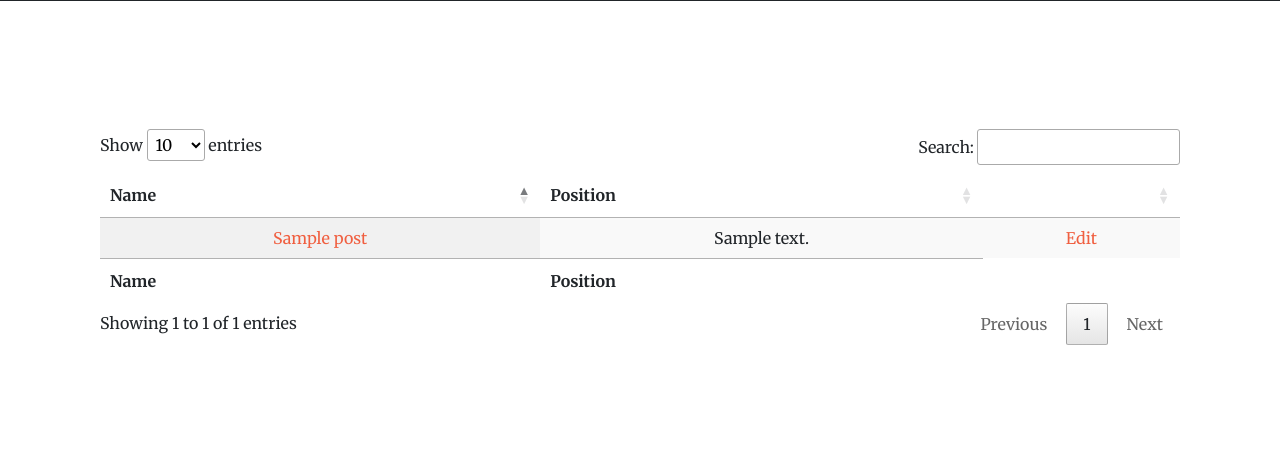
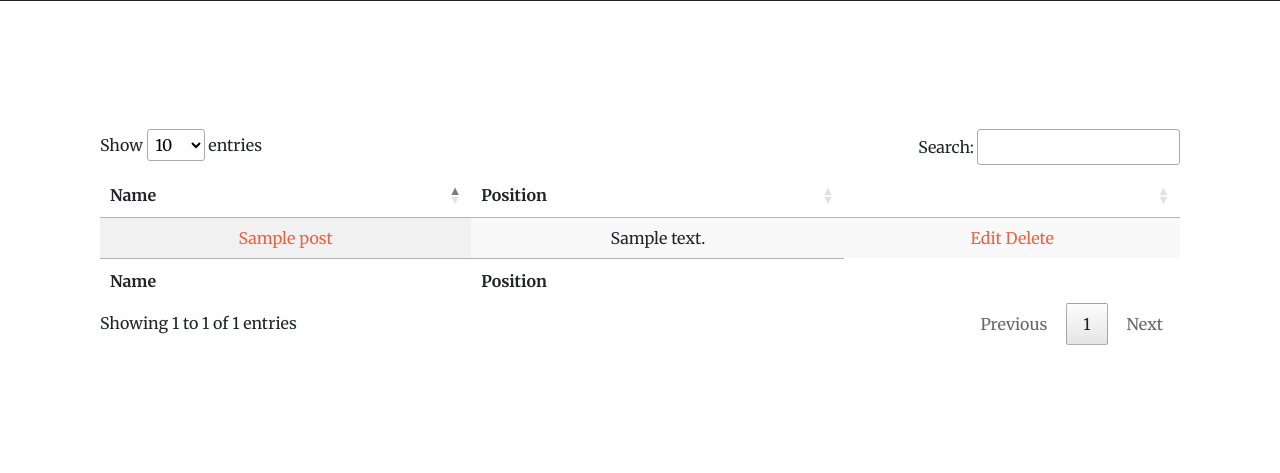
Before and after one commit to web-user/flask-blog, a Flask app: page / in a window 1280 px wide. Shown: the part 2242-2715 px from the top of the page. Run offline with Flask 2, Linux system fonts and the light colour scheme; a user stored in the database is signed in; tables that the repository leaves empty hold one stand-in row (values such as "Sample post"); some libraries are stand-ins or nearby versions.

Commit message:
fix post

```diff
--- a/blog/app/main/views.py
+++ b/blog/app/main/views.py
@@ -64,6 +64,17 @@ def post(id):
     return render_template('post.html', post=post)
 
 
+@main.route('/delete/<int:id>', methods=['GET'])
+@login_required
+def delete(id):
+    post = Post.query.get_or_404(id)
+    if request.method == 'GET':
+        db.session.delete(post)
+        db.session.commit()
+        flash('The post has been delete.')
+        return redirect(url_for('main.home'))
+
+
 @main.route('/logout')
 @login_required
 def logout():
--- a/blog/app/templates/show_all.html
+++ b/blog/app/templates/show_all.html
@@ -91,6 +91,7 @@
                               <td>
                                     {% if current_user.is_authenticated %}
                                           <a class="" href="{{ url_for('.edit', id=post.id) }}">Edit</a>
+                                          <a class="" href="{{ url_for('.delete', id=post.id) }}">Delete</a>
                                     {% endif %}
                               </td>
                           </tr>
```
